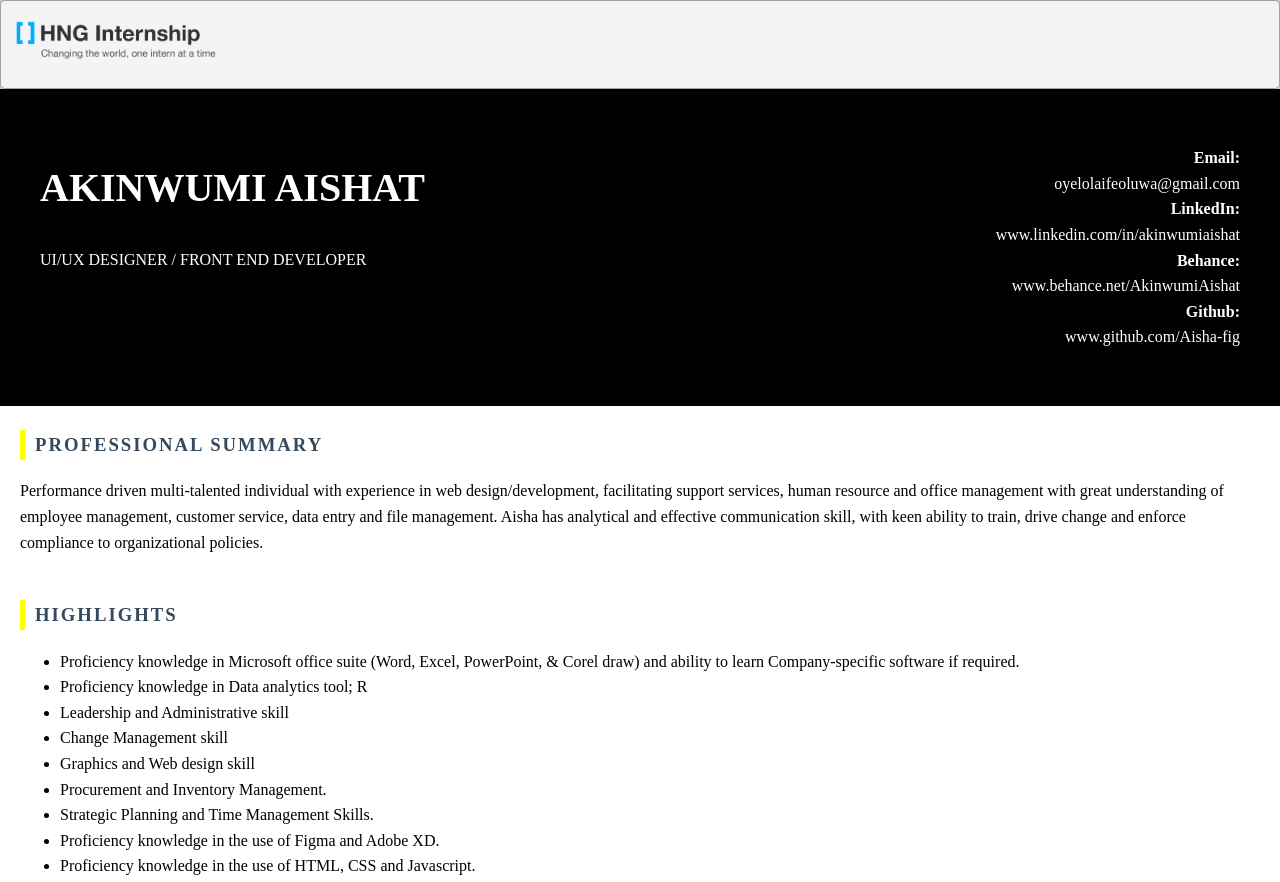
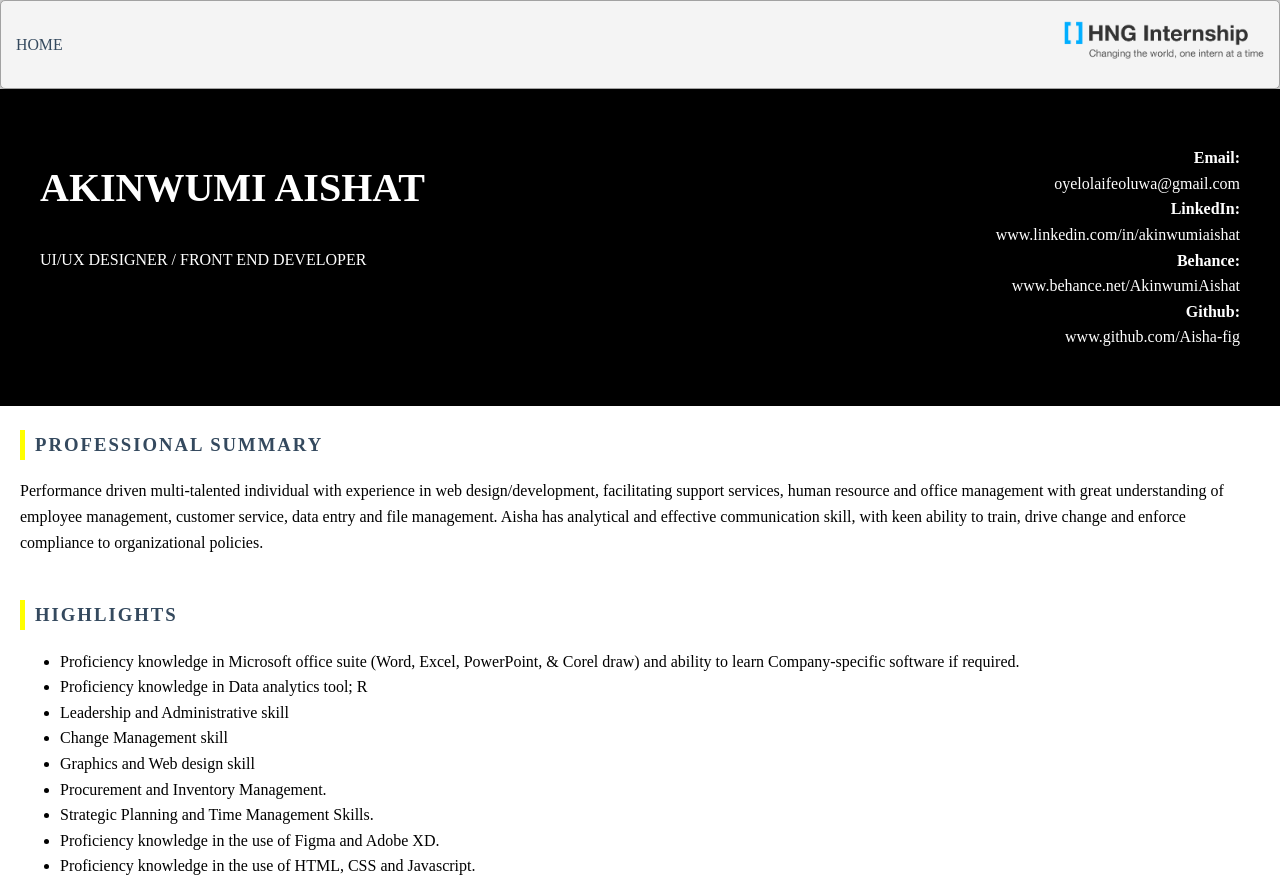
Before and after one commit to Aisha-fig/Aisha-resume, a plain HTML site: page index.html in a window 1280 px wide. Shown: the top 882 px of the page. Drawn offline with Linux system fonts and the light colour scheme.

Commit message:
Update index.html

```diff
--- a/index.html
+++ b/index.html
@@ -10,6 +10,9 @@
 <body>
 
 	<header class="header">
+		<ul class="main-nav">
+            		<li><a href="#">Home</a></li>
+		</ul>
         <div class="logo"><a href="#"><img src="./brand-logo.png" alt="HNG brand logo" width="200" ></a></div>
 	</header>
 
```
